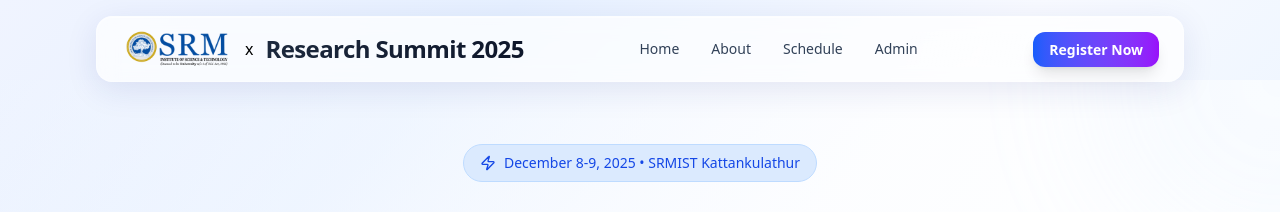
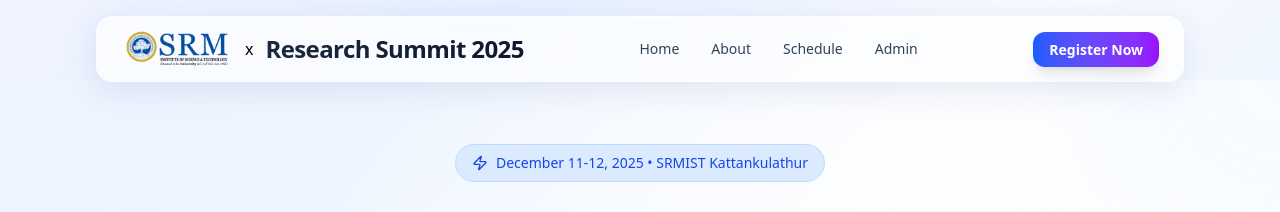
Before and after one commit to prasath2305/srm-ieee, a Next.js app: page /about in a window 1280 px wide. Shown: the top 212 px of the page. Built offline with nearby package versions, Linux system fonts and the light colour scheme.

Commit message:
Update event dates and footer content for consistency

```diff
--- a/src/app/about/page.jsx
+++ b/src/app/about/page.jsx
@@ -19,7 +19,7 @@ export default function About() {
       <div className="text-center max-w-4xl mx-auto mb-20 relative z-10">
         <div className="inline-flex items-center gap-2 px-4 py-2 bg-blue-100 text-blue-700 rounded-full text-sm font-medium mb-6 border border-blue-200">
           <Zap className="w-4 h-4" />
-          December 8-9, 2025 • SRMIST Kattankulathur
+          December 11-12, 2025 • SRMIST Kattankulathur
         </div>
 
         <h1 className="text-5xl md:text-6xl font-bold text-slate-900 mb-6">
--- a/src/app/components/Footer.jsx
+++ b/src/app/components/Footer.jsx
@@ -30,7 +30,7 @@ export default function Footer() {
               </p>
 
               {/* Social Links */}
-              <div className="flex gap-3 mt-6">
+              {/* <div className="flex gap-3 mt-6">
                 {[
                   { name: 'LinkedIn', href: '#', icon: '💼' },
                   { name: 'Twitter', href: '#', icon: '🐦' },
@@ -46,7 +46,7 @@ export default function Footer() {
                     <span className="text-sm">{social.icon}</span>
                   </a>
                 ))}
-              </div>
+              </div> */}
             </div>
 
             {/* Quick Links */}
@@ -57,7 +57,7 @@ export default function Footer() {
                   { href: "/", label: "Home" },
                   { href: "/about", label: "About Summit" },
                   { href: "/schedule", label: "Event Schedule" },
-                  { href: "/speakers", label: "Speakers" },
+                  // { href: "/speakers", label: "Speakers" },
                   { href: "/register", label: "Register Now" }
                 ].map((item) => (
                   <Link
@@ -100,7 +100,7 @@ export default function Footer() {
                     href="tel:+911234567890"
                     className="text-slate-600 text-sm hover:text-blue-600 transition-colors"
                   >
-                    +91 12345 67890
+                    +91 9551473145
                   </a>
                 </div>
               </div>
@@ -126,7 +126,7 @@ export default function Footer() {
               </div>
 
               {/* Legal Links */}
-              <div className="flex items-center gap-6 text-sm">
+              {/* <div className="flex items-center gap-6 text-sm">
                 <a href="/privacy" className="text-slate-500 hover:text-blue-600 transition-colors">
                   Privacy Policy
                 </a>
@@ -136,7 +136,7 @@ export default function Footer() {
                 <a href="/code-of-conduct" className="text-slate-500 hover:text-blue-600 transition-colors">
                   Code of Conduct
                 </a>
-              </div>
+              </div> */}
             </div>
           </div>
         </div>
--- a/src/app/layout.js
+++ b/src/app/layout.js
@@ -4,7 +4,7 @@ import Footer from "./components/Footer";
 import ClickSpark from "./components/Clickspark";
 
 export const metadata = {
-  title: "Two-Day Research Summit SRMIST-IEEE 2025",
+  title: "Research Summit SRMIST-IEEE 2025",
   description: "Frontiers in Technology for Sustainable & Inclusive Development",
 };
 
--- a/src/app/page.jsx
+++ b/src/app/page.jsx
@@ -51,7 +51,7 @@ export default function Home() {
         <header className="text-center max-w-4xl mx-auto mb-20 relative z-10">
           <div className="inline-flex items-center gap-2 px-4 py-2 bg-blue-100 text-blue-700 rounded-full text-sm font-medium mb-6 border border-blue-200">
             <Zap className="w-4 h-4" />
-            December 8-9, 2025 • SRMIST Kattankulathur
+            December 11-12, 2025 • SRMIST Kattankulathur
           </div>
 
           <h1 className="text-5xl md:text-6xl font-bold text-slate-900 mb-6">
```
